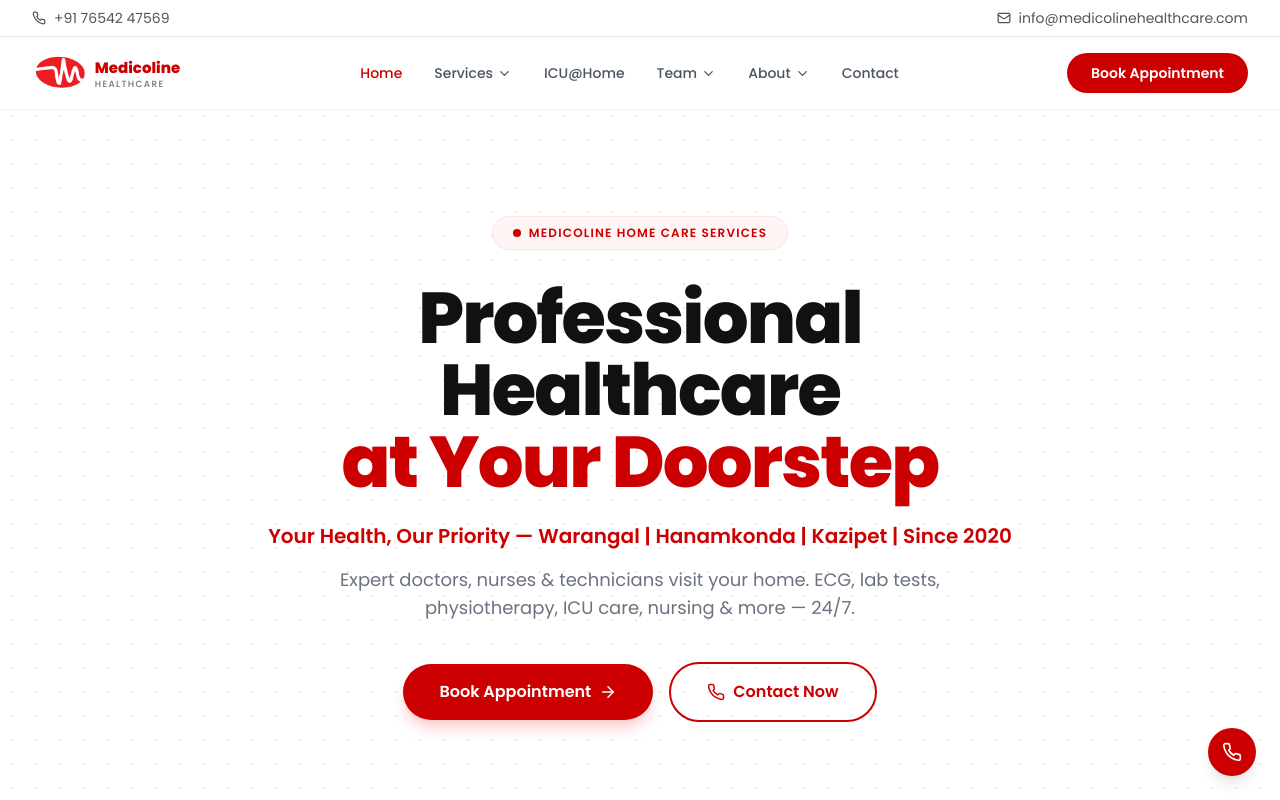
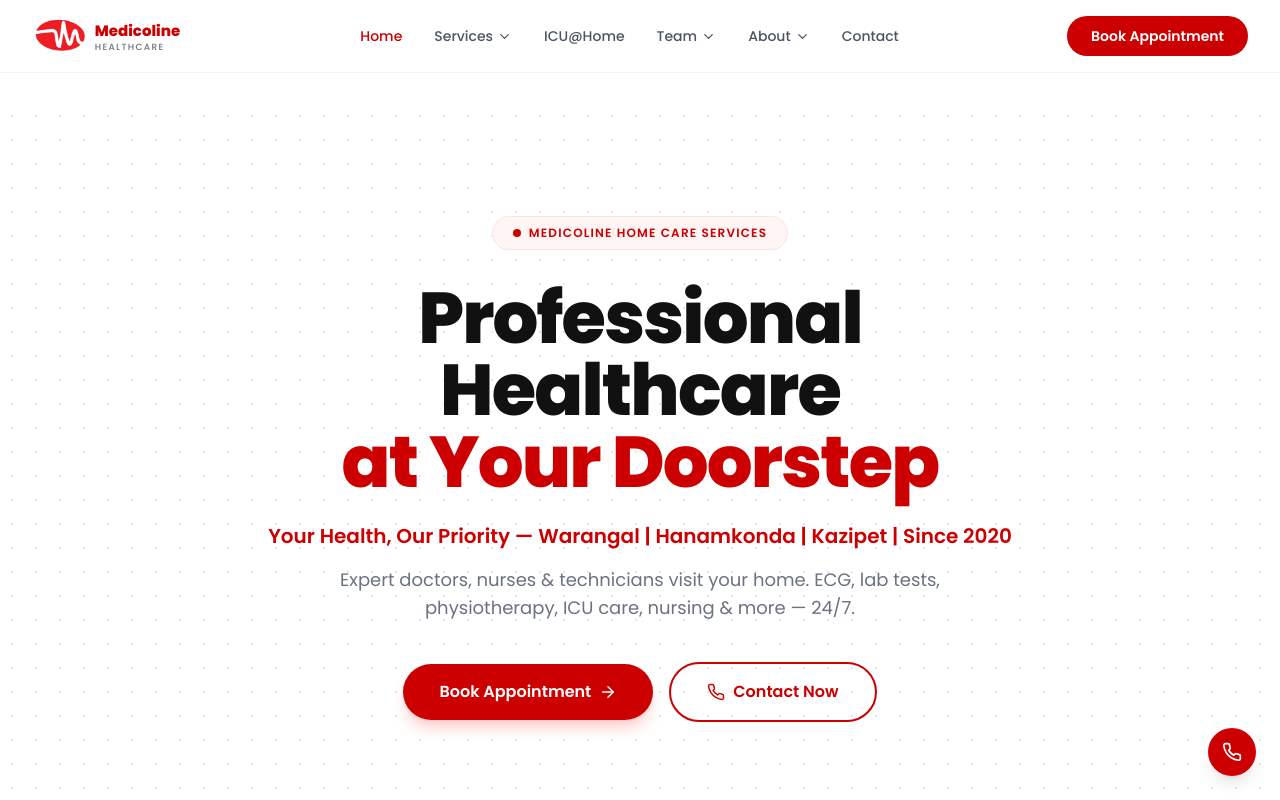
Before and after one commit to Stingraj/satyams-medicoline, a React (Vite) app: page / in a window 1280 px wide. Shown: the top 800 px of the page. Built offline with nearby package versions, Linux system fonts and the light colour scheme.

Commit message:
backup before complete update

```diff
--- a/src/components/FounderSection.tsx
+++ b/src/components/FounderSection.tsx
@@ -491,13 +491,11 @@
                   <div className="founder-brand-title">{card.title}</div>
                   <div className="founder-brand-logos">
                     {card.logos.map((logo) => (
-                      <div key={logo.alt} className="founder-brand-logo-box">
-                        {'src' in logo ? (
+                      'src' in logo && (
+                        <div key={logo.alt} className="founder-brand-logo-box">
                           <img src={logo.src} alt={logo.alt} className="founder-brand-logo" />
-                        ) : (
-                          <div className="founder-brand-text-logo">{logo.label}</div>
-                        )}
-                      </div>
+                        </div>
+                      )
                     ))}
                   </div>
                 </div>
--- a/src/components/Navbar.tsx
+++ b/src/components/Navbar.tsx
@@ -157,22 +157,6 @@
         scrolled ? 'shadow-md' : 'shadow-none'
       }`}
     >
-      <div className="hidden md:flex border-b border-[#e5e5e5] bg-white py-2 text-sm text-[#555555]">
-        <div className="max-w-7xl mx-auto flex w-full items-center justify-between px-4 sm:px-6 lg:px-8">
-          <a href="tel:+917654247569" className="inline-flex items-center gap-2 hover:text-[#1a1a1a]">
-            <Phone size={14} strokeWidth={2.1} />
-            <span>+91 76542 47569</span>
-          </a>
-          <a
-            href={`mailto:${CONTACT_EMAIL}`}
-            className="inline-flex items-center gap-2 hover:text-[#C0392B]"
-          >
-            <Mail size={14} strokeWidth={2.1} />
-            <span>{CONTACT_EMAIL}</span>
-          </a>
-        </div>
-      </div>
-
       <div className="border-b border-gray-100">
       <div className="max-w-7xl mx-auto px-4 sm:px-6 lg:px-8">
         <div className="flex items-center justify-between h-[72px]">
--- a/src/components/NursingPackages.tsx
+++ b/src/components/NursingPackages.tsx
@@ -1,5 +1,6 @@
 import { Check } from 'lucide-react';
 import { Link } from 'react-router-dom';
+import { useState } from 'react';
 import { useScrollReveal } from '../hooks/useScrollReveal';
 
 const packages = [
@@ -52,9 +53,22 @@
 
 export default function NursingPackages() {
   const { ref, visible } = useScrollReveal();
+  const [selectedCard, setSelectedCard] = useState(1); // Default selected to middle card (index 1)
 
   return (
-    <section id="packages" className="packages-section bg-[#fbf9f8] py-[60px]">
+    <section id="packages" className="packages-section">
+      <div className="bg-[#C0392B] text-white py-24 sm:py-32">
+        <div className="max-w-7xl mx-auto px-4 sm:px-6 lg:px-8 text-center">
+          <h1 className="font-extrabold text-4xl sm:text-5xl lg:text-6xl mb-6 tracking-tight">
+            Health Packages For Every Family
+          </h1>
+          <p className="text-lg sm:text-xl text-red-100 max-w-2xl mx-auto">
+            Affordable home healthcare packages with free sample collection
+          </p>
+        </div>
+      </div>
+
+      <div className="bg-[#fbf9f8] py-[60px]">
       <div className="max-w-7xl mx-auto px-4 sm:px-6 lg:px-8">
         <div className="text-center mb-14">
           <h2 className="font-extrabold text-[#111111] text-3xl sm:text-4xl mb-3 tracking-tight">
@@ -76,7 +90,8 @@
           {packages.map((pkg, i) => (
             <div
               key={i}
-              className={`bg-white rounded-xl border-2 p-8 relative flex flex-col ${pkg.popular
+              onClick={() => setSelectedCard(i)}
+              className={`bg-white rounded-xl border-2 p-8 relative flex flex-col cursor-pointer transition-all duration-200 ${selectedCard === i
                   ? 'border-[#cc0000] shadow-xl shadow-red-100 md:scale-105'
                   : 'border-gray-100 shadow-sm'
                 }`}
@@ -123,6 +138,7 @@
           ))}
         </div>
       </div>
+      </div>
     </section>
   );
 }
```
